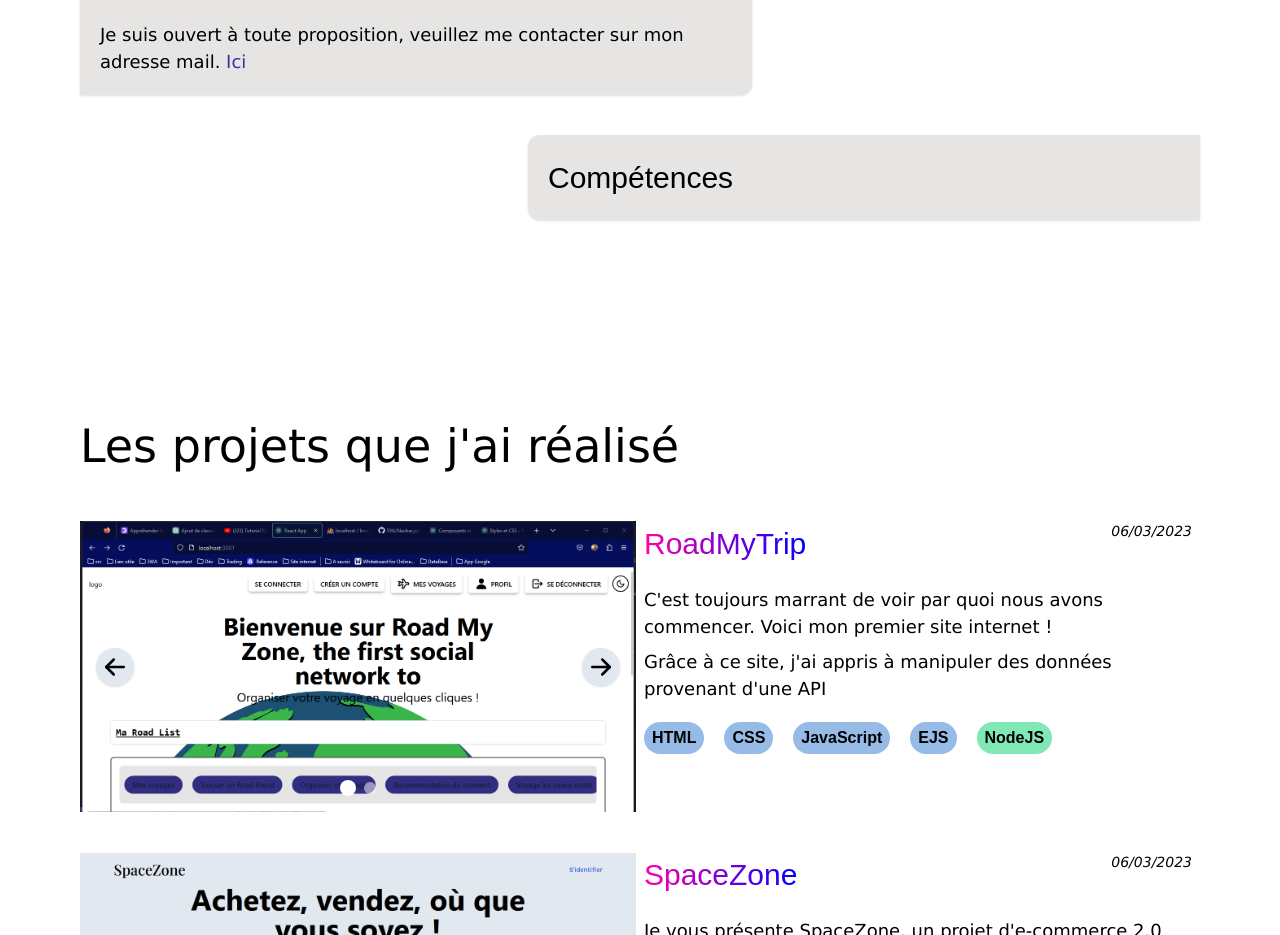
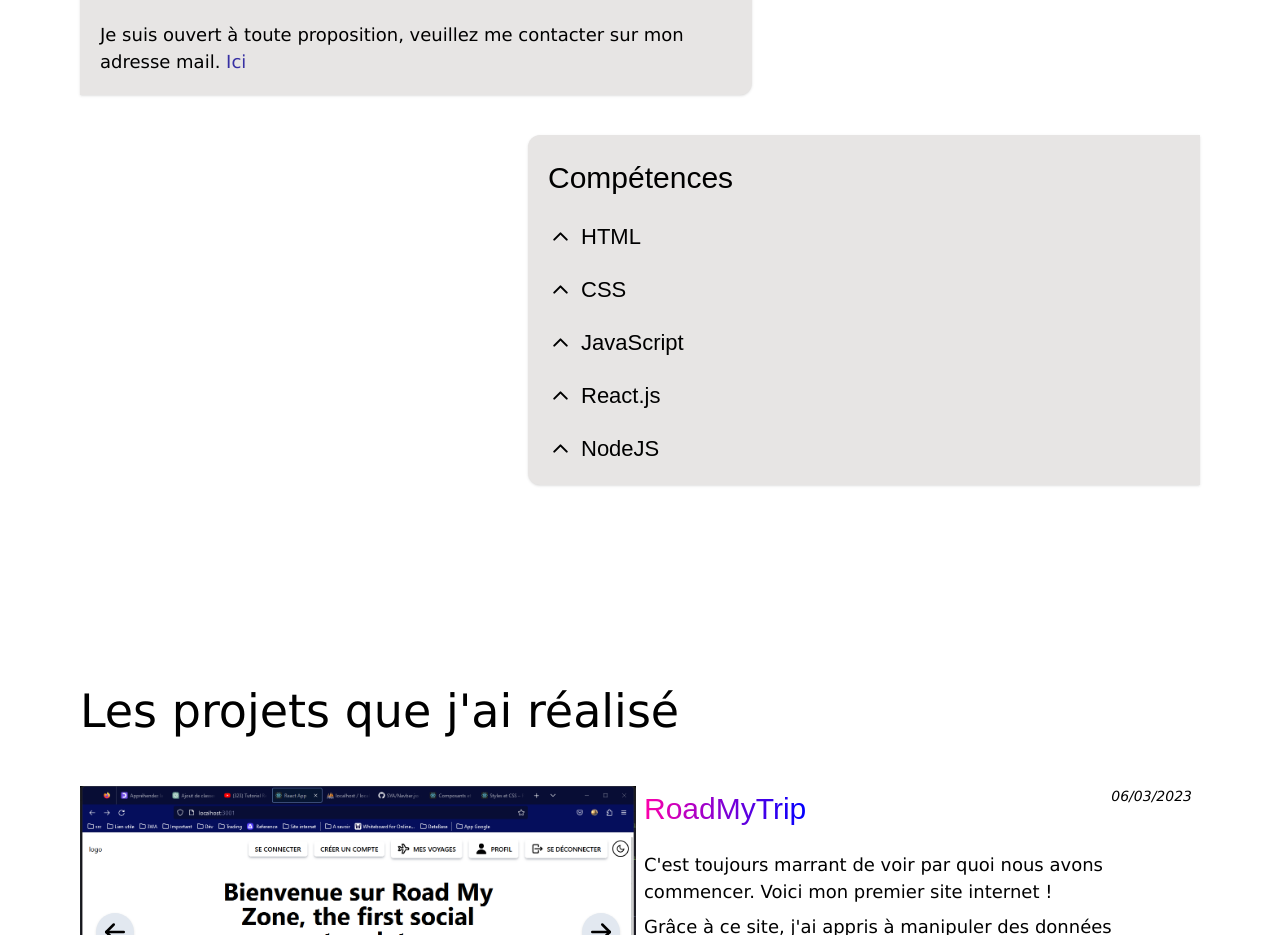
Before and after one commit to Azonesbz/vincentavez, a React (Vite) app in the folder client/: page / in a window 1280 px wide. Shown: the part 2543-3478 px from the top of the page. Built offline with nearby package versions, Linux system fonts and the light colour scheme; a web font is replaced by a local one.

Commit message:
updated competence

```diff
--- a/client/src/components/career/Career.jsx
+++ b/client/src/components/career/Career.jsx
@@ -1,6 +1,36 @@
+import { useRef } from "react";
+import { useEffect } from "react";
+import { useState } from "react"
 import { Link } from "react-router-dom"
 
-export default function Career(){
+export default function Career() {
+
+    const contentHtmlRef = useRef(null);
+    const contentCssRef = useRef(null);
+    const contentJsRef = useRef(null);
+    const contentReactRef = useRef(null);
+    const contentNodejsRef = useRef(null);
+
+    const [htmlCompetence, setHtmlCompetence] = useState(false)
+    const [cssCompetence, setCssCompetence] = useState(false)
+    const [jsCompetence, setJsCompetence] = useState(false)
+    const [reactCompetence, setReactCompetence] = useState(false)
+    const [nodejsCompetence, setNodejsCompetence] = useState(false)
+
+    useEffect(() => {
+        const contentHtmlElement = contentHtmlRef.current;
+        const contentCssElement = contentCssRef.current;
+        const contentJsElement = contentJsRef.current;
+        const contentReactElement = contentReactRef.current;
+        const contentNodejsElement = contentNodejsRef.current;
+
+        contentHtmlElement.style.height = htmlCompetence ? `${contentHtmlElement.scrollHeight}px` : '0px';
+        contentCssElement.style.height = cssCompetence ? `${contentCssElement.scrollHeight}px` : '0px';
+        contentJsElement.style.height = jsCompetence ? `${contentJsElement.scrollHeight}px` : '0px';
+        contentReactElement.style.height = reactCompetence ? `${contentReactElement.scrollHeight}px` : '0px';
+        contentNodejsElement.style.height = nodejsCompetence ? `${contentNodejsElement.scrollHeight}px` : '0px';
+    }, [htmlCompetence, cssCompetence, jsCompetence, reactCompetence, nodejsCompetence]);
+
     return (
         <>
             <section className="container min-h-screen mt-10 flex-grow w-full relative z-1 py-24" id="parcours">
@@ -29,10 +59,97 @@ export default function Career(){
                         <p className="mt-5">Je suis ouvert à toute proposition, veuillez me contacter sur mon adresse mail. <Link to="#contact" className="text-indigo-800">Ici</Link></p>
                     </div>
                 </div>
-                <div className="bg-stone-200 w-[90%] sm:w-[60%] mt-10 p-5 rounded-l-xl shadow ml-auto relative z-2">
+                <div className="bg-stone-200 w-[90%] sm:w-[60%] mt-10 p-5 rounded-l-xl shadow ml-auto relative z-2 flex flex-col space-y-5">
                     <h2>Compétences</h2>
-                    <div>
-
+                    <div className="relative" onClick={() => htmlCompetence ? setHtmlCompetence(false) : setHtmlCompetence(true)}>
+                        <div className='flex mr-5 space-x-2 items-center'>
+                            <svg className={`duration-500 ${htmlCompetence ? "" : "rotate-180"}`} width="25" height="25" fill="none" stroke="currentColor" strokeLinecap="round" strokeLinejoin="round" strokeWidth="2" viewBox="0 0 24 24" xmlns="http://www.w3.org/2000/svg">
+                                <path d="m6 9 6 6 6-6"></path>
+                            </svg>
+                            <h3 className="cursor-pointer">HTML</h3>
+                        </div>
+                        <div className="border-l-[1px] border-stone-400 pl-2 ml-3 overflow-hidden">
+                            <div
+                                ref={contentHtmlRef}
+                                className="transition-height duration-500 ease-out"
+                            >
+                                <p>
+                                    Comme tout le monde, j'ai commencé par apprendre le langage HTML. Un langage de balises permettant de construire le squelette de votre application.
+                                </p>
+                            </div>
+                        </div>
+                    </div>
+                    <div className="relative" onClick={() => cssCompetence ? setCssCompetence(false) : setCssCompetence(true)}>
+                        <div className='flex mr-5 space-x-2 items-center'>
+                            <svg className={`duration-500 ${cssCompetence ? "" : "rotate-180"}`} width="25" height="25" fill="none" stroke="currentColor" strokeLinecap="round" strokeLinejoin="round" strokeWidth="2" viewBox="0 0 24 24" xmlns="http://www.w3.org/2000/svg">
+                                <path d="m6 9 6 6 6-6"></path>
+                            </svg>
+                            <h3 className="cursor-pointer">CSS</h3>
+                        </div>
+                        <div className="border-l-[1px] border-stone-400 pl-2 ml-3 overflow-hidden">
+                            <div
+                                ref={contentCssRef}
+                                className="transition-height duration-500 ease-out"
+                            >
+                                <p>
+                                    Comme tout le monde, j'ai commencé par apprendre le langage HTML. Un langage de balises permettant de construire le squelette de votre application.
+                                </p>
+                            </div>
+                        </div>
+                    </div>
+                    <div className="relative" onClick={() => jsCompetence ? setJsCompetence(false) : setJsCompetence(true)}>
+                        <div className='flex mr-5 space-x-2 items-center'>
+                            <svg className={`duration-500 ${jsCompetence ? "" : "rotate-180"}`} width="25" height="25" fill="none" stroke="currentColor" strokeLinecap="round" strokeLinejoin="round" strokeWidth="2" viewBox="0 0 24 24" xmlns="http://www.w3.org/2000/svg">
+                                <path d="m6 9 6 6 6-6"></path>
+                            </svg>
+                            <h3 className="cursor-pointer">JavaScript</h3>
+                        </div>
+                        <div className="border-l-[1px] border-stone-400 pl-2 ml-3 overflow-hidden">
+                            <div
+                                ref={contentJsRef}
+                                className="transition-height duration-500 ease-out"
+                            >
+                                <p>
+                                    Comme tout le monde, j'ai commencé par apprendre le langage HTML. Un langage de balises permettant de construire le squelette de votre application.
+                                </p>
+                            </div>
+                        </div>
+                    </div>
+                    <div className="relative" onClick={() => reactCompetence ? setReactCompetence(false) : setReactCompetence(true)}>
+                        <div className='flex mr-5 space-x-2 items-center'>
+                            <svg className={`duration-500 ${reactCompetence ? "" : "rotate-180"}`} width="25" height="25" fill="none" stroke="currentColor" strokeLinecap="round" strokeLinejoin="round" strokeWidth="2" viewBox="0 0 24 24" xmlns="http://www.w3.org/2000/svg">
+                                <path d="m6 9 6 6 6-6"></path>
+                            </svg>
+                            <h3 className="cursor-pointer">React.js</h3>
+                        </div>
+                        <div className="border-l-[1px] border-stone-400 pl-2 ml-3 overflow-hidden">
+                            <div
+                                ref={contentReactRef}
+                                className="transition-height duration-500 ease-out"
+                            >
+                                <p>
+                                    Comme tout le monde, j'ai commencé par apprendre le langage HTML. Un langage de balises permettant de construire le squelette de votre application.
+                                </p>
+                            </div>
+                        </div>
+                    </div>
+                    <div className="relative" onClick={() => nodejsCompetence ? setNodejsCompetence(false) : setNodejsCompetence(true)}>
+                        <div className='flex mr-5 space-x-2 items-center'>
+                            <svg className={`duration-500 ${nodejsCompetence ? "" : "rotate-180"}`} width="25" height="25" fill="none" stroke="currentColor" strokeLinecap="round" strokeLinejoin="round" strokeWidth="2" viewBox="0 0 24 24" xmlns="http://www.w3.org/2000/svg">
+                                <path d="m6 9 6 6 6-6"></path>
+                            </svg>
+                            <h3 className="cursor-pointer">NodeJS</h3>
+                        </div>
+                        <div className="border-l-[1px] border-stone-400 pl-2 ml-3 overflow-hidden">
+                            <div
+                                ref={contentNodejsRef}
+                                className="transition-height duration-500 ease-out"
+                            >
+                                <p>
+                                    Comme tout le monde, j'ai commencé par apprendre le langage HTML. Un langage de balises permettant de construire le squelette de votre application.
+                                </p>
+                            </div>
+                        </div>
                     </div>
                 </div>
             </section>
```
